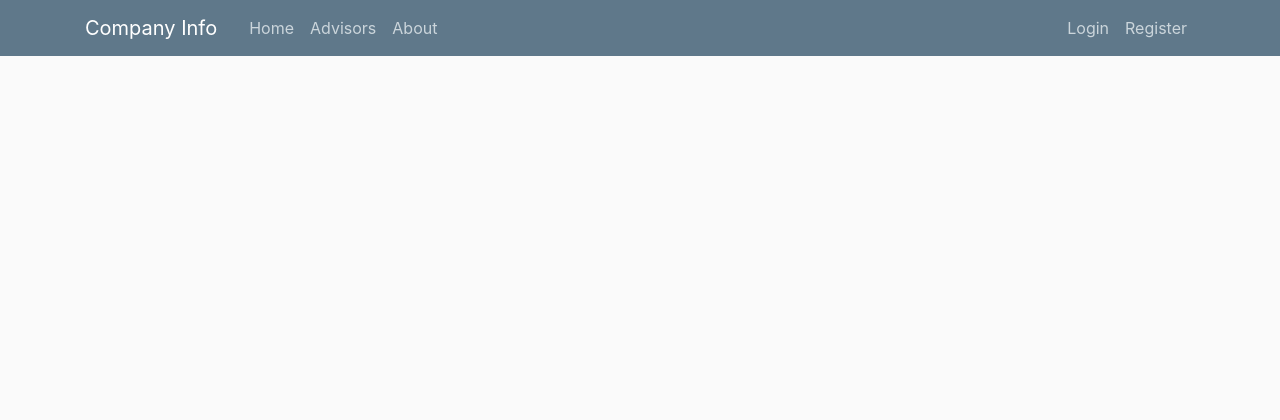
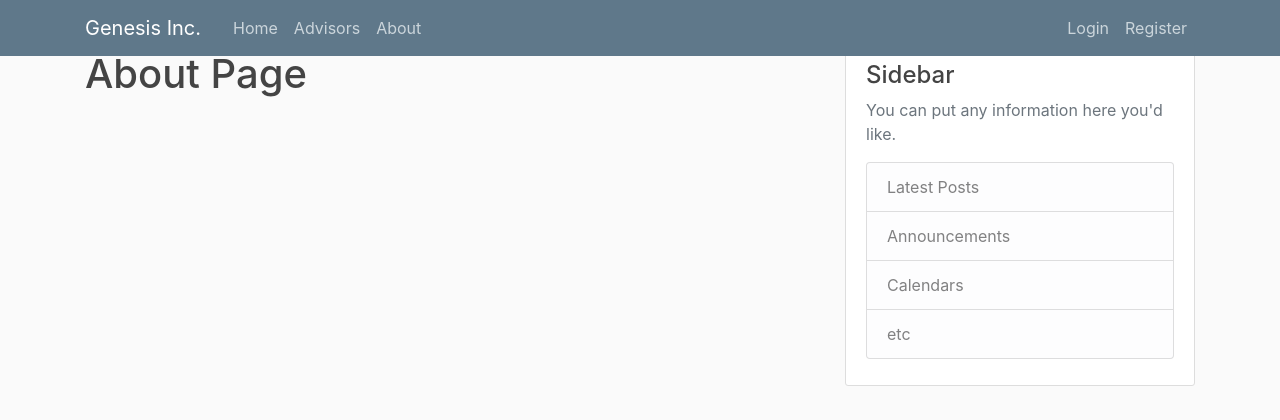
Before and after one commit to XinZouS/geneproject, a Django app: page /about/ in a window 1280 px wide. Shown: the top 420 px of the page. Run offline with Django 3.2, Linux system fonts and the light colour scheme; some libraries are stand-ins or nearby versions.

Commit message:
fix table base html

```diff
--- a/blog/templates/blog/about.html
+++ b/blog/templates/blog/about.html
@@ -1,7 +1,7 @@
-{% extends "blog/base.html" %}
+{% extends "blog/base_home.html" %}
 
-{% block content %}
+{% block base_home_content %}
 
 	<h1>About Page</h1>
 
-{% endblock content %}
+{% endblock base_home_content %}
--- a/blog/templates/blog/base.html
+++ b/blog/templates/blog/base.html
@@ -12,18 +12,18 @@
     <link rel="stylesheet" type="text/css" href="{% static 'blog/main.css' %}">
 
 	{% if title %}
-		<title>Company Info - {{ title }}</title>
+		<title>Genesis - {{ title }}</title>
 	{% else %}
-		<title>Company Info</title>
+		<title>Genesis</title>
 	{% endif %}
 </head>
 
 
 <body>
-	<header class="site-header">
+	<header class="site-header" style="margin-bottom: 50px;">
 	  <nav class="navbar navbar-expand-md navbar-dark bg-steel fixed-top">
 	    <div class="container">
-	      <a class="navbar-brand mr-4" href="{% url 'blog-home' %}">Company Info</a>
+	      <a class="navbar-brand mr-4" href="{% url 'blog-home' %}">Genesis Inc.</a>
 	      <button class="navbar-toggler" type="button" data-toggle="collapse" data-target="#navbarToggle" aria-controls="navbarToggle" aria-expanded="false" aria-label="Toggle navigation">
 		      <span class="navbar-toggler-icon"></span>
 	      </button>
@@ -39,6 +39,9 @@
         	<!-- Navbar Right Side -->
 	        <div class="navbar-nav">
 	        	{% if user.is_authenticated %}
+	        		{% if user.profile.image.url %}
+	        			<img class="rounded-circle" style="height:30px; width:30px; margin-top:3px;" src="{{ user.profile.image.url }}">
+	        		{% endif %}
 					<a class="nav-item nav-link" href="{% url 'profile' %}">Profile</a>
 	        		<a class="nav-item nav-link" href="{% url 'logout' %}">Logout</a>
 	        	{% else %}
@@ -53,16 +56,10 @@
 	  </nav>
 	</header>
 
-
 	{% block base_navbar_content %}
 
 	{% endblock %}
 
 
-    <!-- Optional JavaScript -->
-    <!-- jQuery first, then Popper.js, then Bootstrap JS -->
-    <script src="https://code.jquery.com/jquery-3.2.1.slim.min.js" integrity="sha384-KJ3o2DKtIkvYIK3UENzmM7KCkRr/rE9/Qpg6aAZGJwFDMVNA/GpGFF93hXpG5KkN" crossorigin="anonymous"></script>
-    <script src="https://cdnjs.cloudflare.com/ajax/libs/popper.js/1.12.9/umd/popper.min.js" integrity="sha384-ApNbgh9B+Y1QKtv3Rn7W3mgPxhU9K/ScQsAP7hUibX39j7fakFPskvXusvfa0b4Q" crossorigin="anonymous"></script>
-    <script src="https://maxcdn.bootstrapcdn.com/bootstrap/4.0.0/js/bootstrap.min.js" integrity="sha384-JZR6Spejh4U02d8jOt6vLEHfe/JQGiRRSQQxSfFWpi1MquVdAyjUar5+76PVCmYl" crossorigin="anonymous"></script>
 </body>
 </html>
--- a/blog/templates/blog/base_home.html
+++ b/blog/templates/blog/base_home.html
@@ -36,4 +36,11 @@
 	  </div>
 	</main>
 
+
+    <!-- Optional JavaScript -->
+    <!-- jQuery first, then Popper.js, then Bootstrap JS -->
+    <script src="https://code.jquery.com/jquery-3.2.1.slim.min.js" integrity="sha384-KJ3o2DKtIkvYIK3UENzmM7KCkRr/rE9/Qpg6aAZGJwFDMVNA/GpGFF93hXpG5KkN" crossorigin="anonymous"></script>
+    <script src="https://cdnjs.cloudflare.com/ajax/libs/popper.js/1.12.9/umd/popper.min.js" integrity="sha384-ApNbgh9B+Y1QKtv3Rn7W3mgPxhU9K/ScQsAP7hUibX39j7fakFPskvXusvfa0b4Q" crossorigin="anonymous"></script>
+    <script src="https://maxcdn.bootstrapcdn.com/bootstrap/4.0.0/js/bootstrap.min.js" integrity="sha384-JZR6Spejh4U02d8jOt6vLEHfe/JQGiRRSQQxSfFWpi1MquVdAyjUar5+76PVCmYl" crossorigin="anonymous"></script>
+
 {% endblock base_navbar_content %}
--- a/blog/templates/blog/base_table.html
+++ b/blog/templates/blog/base_table.html
@@ -8,7 +8,7 @@
         navleft {
           float: left;
           width: 500px;
-          height: 93vh;
+          height: 90vh;
           overflow-y: scroll;
           background: #ccddee;
           padding: 20px 30px 30px 30px;
@@ -52,8 +52,8 @@
 </header>
 
 
-    {% block content %}
-    {% endblock %}
+    {% block table_content %}
+    {% endblock table_content %}
 
 
 {% endblock base_navbar_content %}
--- a/blog/templates/blog/home.html
+++ b/blog/templates/blog/home.html
@@ -6,8 +6,6 @@
 		<h3><a href="{% url 'blog-company' %}">Company Info table</a></h3>
 		<h3><a href="{% url 'advisor-table' %}">View Advisor Info</a></h3>
 	</div>
-
-
 
 <!-- 	{% for post in posts %}
 		<article class="media content-section">
```
Also changed, not shown: blog/templates/blog/advisor_table.html (+11 -9 lines).
